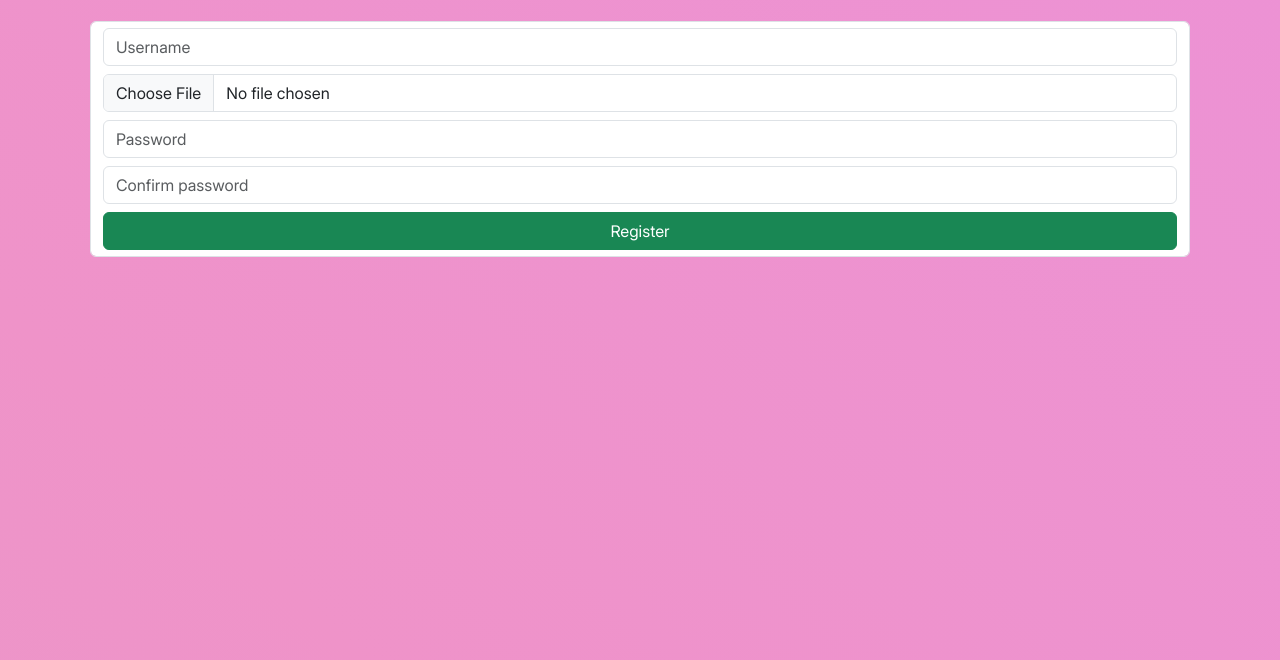
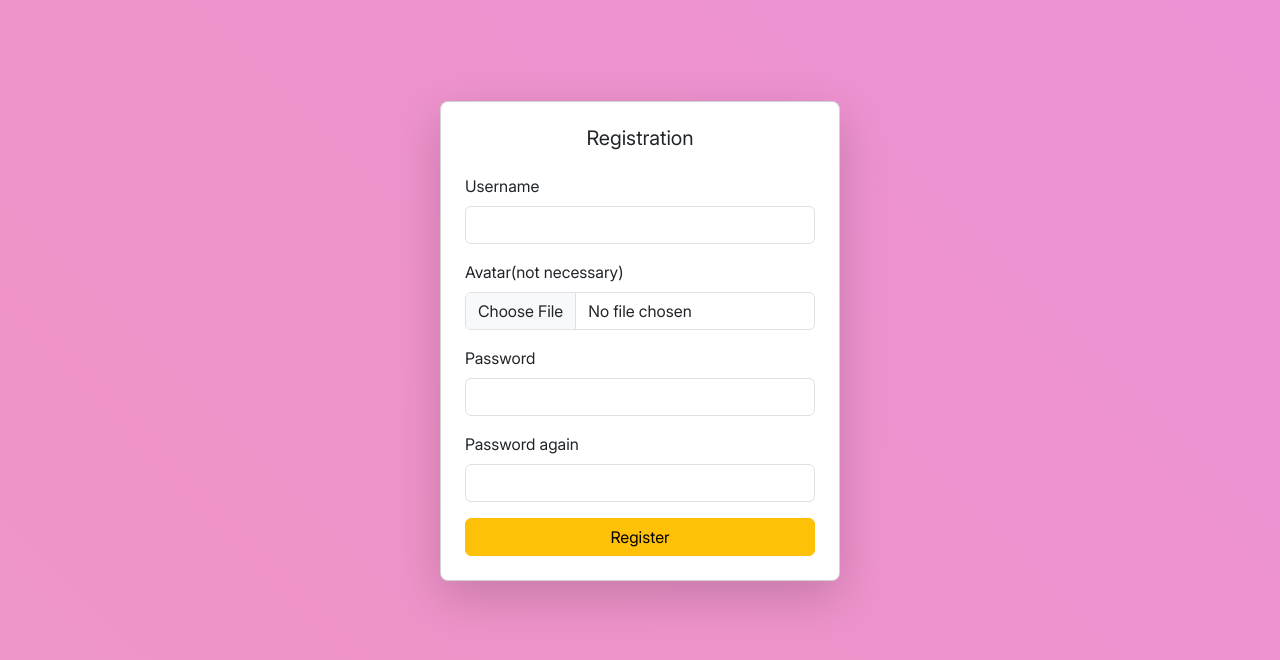
Before and after one commit to Radma123/flask-mine-info-site, a Flask app: page /user/register in a window 1280 px wide. Shown: the part 69-729 px from the top of the page. Run offline with Flask 3, Linux system fonts and the light colour scheme; some libraries are stand-ins or nearby versions.

Commit message:
login/register pages fully created

```diff
--- /dev/null
+++ b/app/static/css/user.css
@@ -0,0 +1,15 @@
+.btn-hover {
+    transition: all 0.3s ease-in-out;
+}
+
+.btn-hover:hover {
+transform: scale(1.05);
+box-shadow: 0 4px 10px rgba(0, 0, 0, 0.2);
+}
+
+.login-form, .register-form{
+    display: flex;
+    flex-direction: column;
+    min-height: 80vh;
+    gap: 10px;
+}
--- a/app/templates/user/register.html
+++ b/app/templates/user/register.html
@@ -1,49 +1,55 @@
 {% extends "main/base.html" %}
+
+{% block style %}
+<link rel="stylesheet" href="{{ url_for('static', filename='css/user.css') }}">
+{% endblock %}
 
 {% block title %}
 Регистрация
 {% endblock %}
 
 {% block content %}
-<form method="post" enctype="multipart/form-data" class="form-control d-flex flex-column gap-2">
+<div class="container d-flex justify-content-center align-items-center register-form">
+    <div class="card shadow-lg p-4 rounded-3" style="max-width: 400px; width: 100%;">
+        <h2 class="text-center mb-4">Registration</h2>
+
+        <form method="post" enctype="multipart/form-data">
             {{ form.csrf_token }}
 
-    {{ form.username(class='form-control', placeholder='Username') }}
-    {% if form.username.errors %}
-        <div class="invalid-feedback" style="display: block!important;">
+            <div class="mb-3">
+                {{ form.username.label(class="form-label") }}
+                {{ form.username(class="form-control" ~ (' is-invalid' if form.username.errors else '')) }}
                 {% for error in form.username.errors %}
-                <span>{{ error }}</span>
+                    <div class="invalid-feedback">{{ error }}</div>
                 {% endfor %}
             </div>
-    {% endif %}
 
-    {{ form.avatar(class='form-control', placeholder='Not necessary') }}
-    {% if form.avatar.errors %}
-        <div class="invalid-feedback" style="display: block!important;">
+            <div class="mb-3">
+                {{ form.avatar.label(class="form-label") }}
+                {{ form.avatar(class="form-control" ~ (' is-invalid' if form.avatar.errors else '')) }}
                 {% for error in form.avatar.errors %}
-                <span>{{ error }}</span>
+                    <div class="invalid-feedback">{{ error }}</div>
                 {% endfor %}
             </div>
-    {% endif %}
 
-    {{ form.password(class='form-control', placeholder='Password') }}
-    {% if form.password.errors %}
-        <div class="invalid-feedback" style="display: block!important;">
+            <div class="mb-3">
+                {{ form.password.label(class="form-label") }}
+                {{ form.password(class="form-control" ~ (' is-invalid' if form.password.errors else '')) }}
                 {% for error in form.password.errors %}
-                <span>{{ error }}</span>
+                    <div class="invalid-feedback">{{ error }}</div>
                 {% endfor %}
             </div>
-    {% endif %}
 
-    {{ form.confirm_password(class='form-control', placeholder='Confirm password') }}
-    {% if form.confirm_password.errors %}
-        <div class="invalid-feedback" style="display: block!important;">
+            <div class="mb-3">
+                {{ form.confirm_password.label(class="form-label") }}
+                {{ form.confirm_password(class="form-control" ~ (' is-invalid' if form.confirm_password.errors else '')) }}
                 {% for error in form.confirm_password.errors %}
-                <span>{{ error }}</span>
+                    <div class="invalid-feedback">{{ error }}</div>
                 {% endfor %}
             </div>
-    {% endif %}
 
-    {{ form.submit(class="btn btn-success") }}
+            <button type="submit" class="btn btn-warning w-100 btn-hover">Register</button>
         </form>
+    </div>
+</div>
 {% endblock %}
```
Also changed, not shown: app/static/css/base.css (+5 -5 lines), app/templates/user/login.html (+28 -10 lines). Lines whose indentation alone changed are shown as unchanged.
